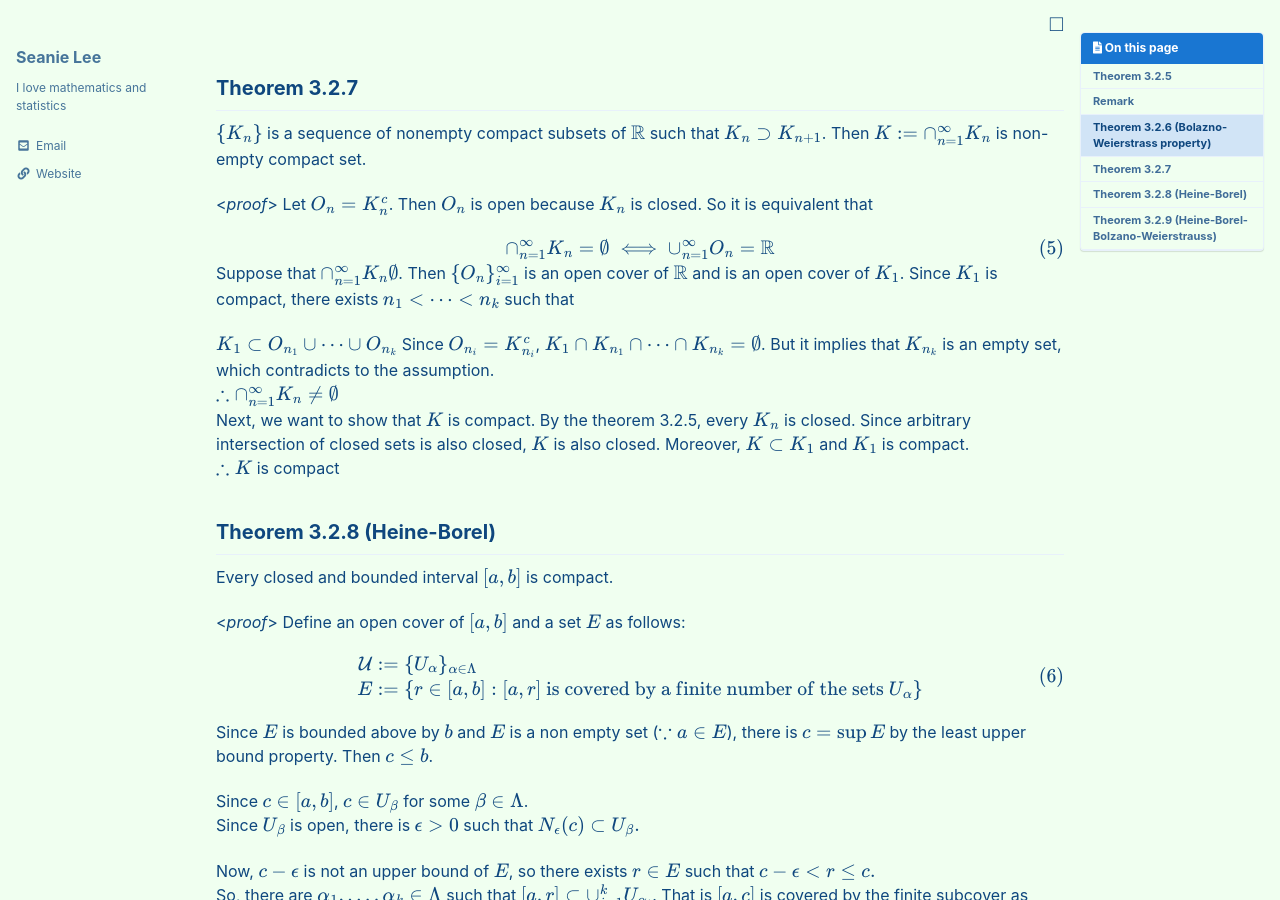
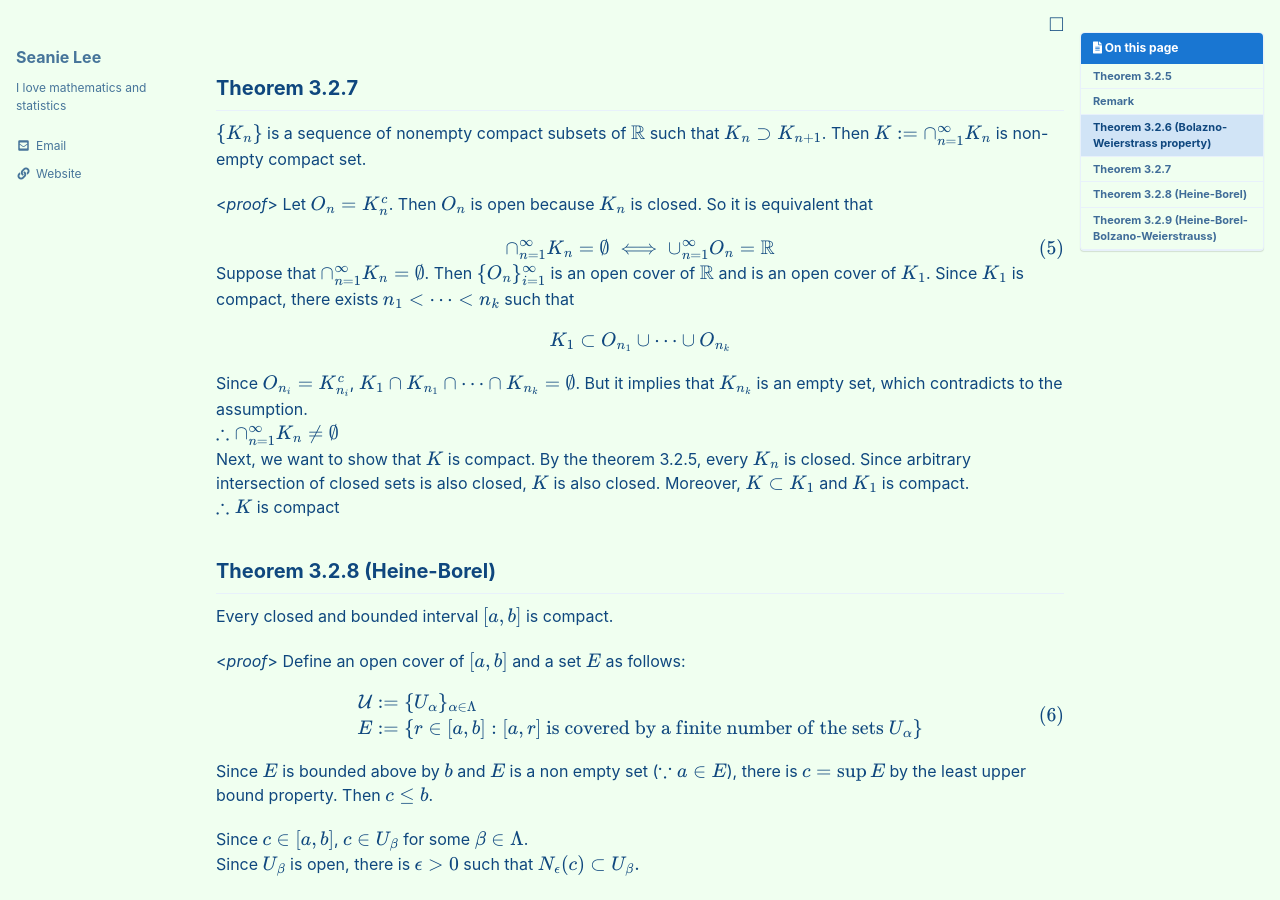
Before and after one commit to seanie12/blog, a Jekyll site: the page built from _posts/2021-01-23-compact.md, in a window 1280 px wide and 900 px high, scrolled down 1524 px. Built offline with Jekyll 4.4.1, drawn with Linux system fonts in a browser that asks for light colours; cached includes are drawn as plain includes; formulas are drawn with MathJax 3.

```diff
--- a/_posts/2021-01-23-compact.md
+++ b/_posts/2021-01-23-compact.md
@@ -97,11 +97,12 @@ $$
 \cap_{n=1}^\infty K_n = \emptyset \iff \cup_{n=1}^\infty O_n = \mathbb{R}
 \end{align}
 $$
-Suppose that $\cap_{n=1}^\infty K_n \emptyset$. Then $$\{O_n \}_{i=1}^\infty$$ is an open cover of $\mathbb{R}$ and is an open cover of $K_1$. Since $K_1$ is compact, there exists $n_1 <\cdots <n_k$ such that
+Suppose that $\cap_{n=1}^\infty K_n = \emptyset$. Then $$\{O_n \}_{i=1}^\infty$$ is an open cover of $\mathbb{R}$ and is an open cover of $K_1$. Since $K_1$ is compact, there exists $n_1 <\cdots <n_k$ such that
 
 $$
 K_1 \subset O_{n_1} \cup \cdots \cup O_{n_k}
 $$
+
 Since $O_{n_i} = K_{n_i}^c$, $K_1 \cap K_{n_1} \cap \cdots \cap K_{n_k} = \emptyset$. But it implies that $K_{n_k}$ is an  empty set, which contradicts to the assumption.
 <br />
 $\therefore \cap_{n=1}^\infty K_n \neq \emptyset$
```
